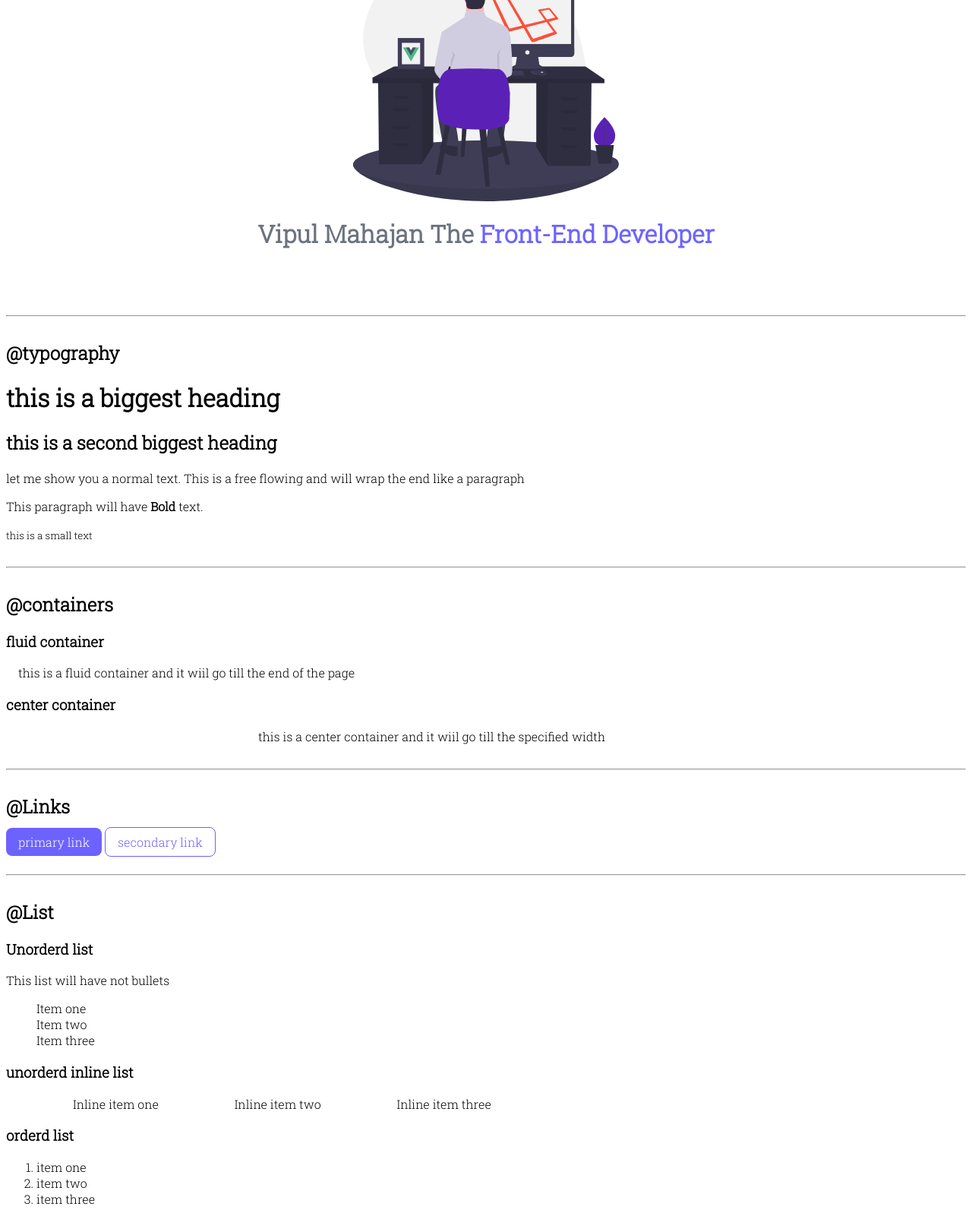
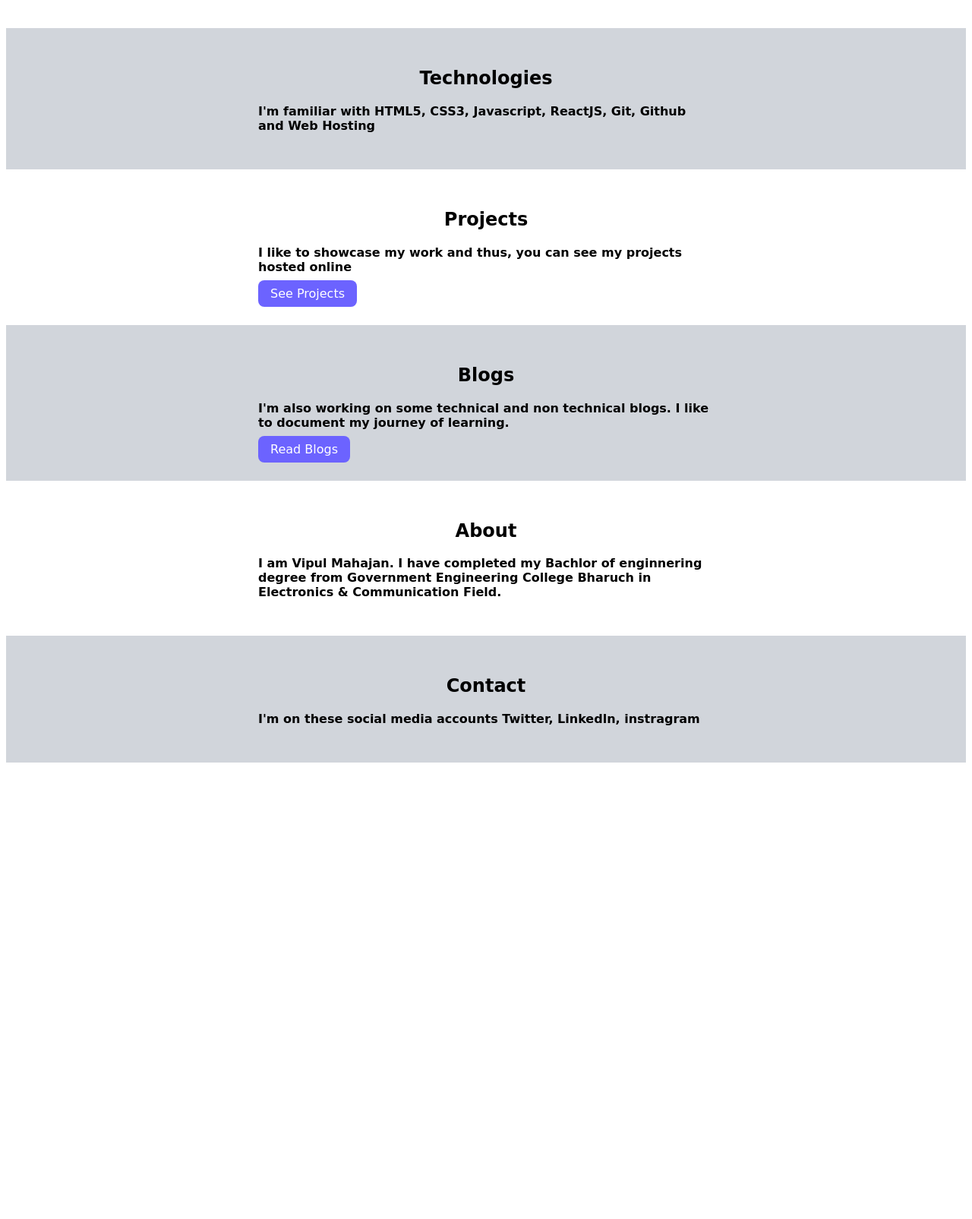
Before and after one commit to Vipulmahajan045/damy-pages, a plain HTML site: page index.html in a window 1280 px wide. Shown: the part 562-2167 px from the top of the page at 76% size. After the commit the page ends 1574 px from the top, so only its background shows below. Drawn offline with Linux system fonts and the light colour scheme.

Commit message:
new create

```diff
--- a/index.html
+++ b/index.html
@@ -1,22 +1,15 @@
 <!DOCTYPE html>
 <html lang="en">
-
 <head>
     <meta charset="UTF-8">
     <meta http-equiv="X-UA-Compatible" content="IE=edge">
     <meta name="viewport" content="width=device-width, initial-scale=1.0">
-    <title>Component Library</title>
+    <title>Document</title>
     <link rel="stylesheet" href="style.css">
 </head>
-
 <body>
-    <h1>Vipul's component library</h1>
-    <p>I want to make a library which would make all my projects look good and consistent.</p>
-
-    <hr>
-    <h2>@nav</h2>
     <nav class="navigation container">
-        <div class="nav-brand">iAmBrand</div>
+        <div class="nav-brand">IAMDEVELOPER</div>
         <ul class="list-non-bullet nav-pills">
             <li class="list-item-inline">
                 <a class="link link-active" href="/">HOME</a>
@@ -25,14 +18,18 @@
                 <a class="link" href="/">PROJECTS</a>
             </li>
             <li class="list-item-inline">
+                <a class="link" href="/">BLOGS</a>
+            </li>
+            <li class="list-item-inline">
                 <a class="link" href="/">ABOUT</a>
+            </li>
+            <li class="list-item-inline">
+                <a class="link" href="/">CONTACT US</a>
             </li>
         </ul>
     </nav>
 
-    <hr />
 
-    <h2>@header</h2>
     <header class="hero">
         <img class="hero-img" src="images/hero.svg" alt="" />
 
@@ -40,105 +37,48 @@
     </header>
 
 
-    <hr />
-
-    <h2>@typography</h2>
-    <h1>this is a biggest heading</h1>
-    <h2>this is a second biggest heading</h2>
-    <p>let me show you a normal text. This is a free flowing and will wrap the end like a paragraph</p>
-    <p>This paragraph will have <strong>Bold</strong> text.</p>
-    <small>this is a small text</small>
-
-    <hr>
-
-
-    <h2>@containers</h2>
-
-    <h3>fluid container</h3>
-    <div class="container">this is a fluid container and it wiil go till the end of the page</div>
-
-    <h3>center container</h3>
-    <div class="container container-center">this is a center container and it wiil go till the specified width</div>
-
-    <hr>
-    <h2>@Links</h2>
-    <a class="link link-primary" href="/">primary link</a>
-    <a class="link link-secondary" href="/">secondary link</a>
-
-    <hr>
-
-    <h2>@List</h2>
-    <h3>Unorderd list</h3>
-    <p>This list will have not bullets</p>
-    <ul class="list-non-bullet">
-        <li>Item one</li>
-        <li>Item two</li>
-        <li>Item three</li>
-    </ul>
-
-    <h3>unorderd inline list</h3>
-    <ul class="list-non-bullet">
-        <li class="list-item-inline">Inline item one</li>
-        <li class="list-item-inline">Inline item two</li>
-        <li class="list-item-inline">Inline item three</li>
-    </ul>
-
-    <h3>orderd list</h3>
-    <ol>
-        <li> item one</li>
-        <li>item two</li>
-        <li> item three</li>
-    </ol>
-
-    <h3> Reverse orderd list</h3>
-    <ol reversed>
-        <li>item one</li>
-        <li>item two</li>
-        <li>item three</li>
-    </ol>
-
-    <hr />
-
-    <h2>@section</h2>
+    <section class="section ow">
+        <div class="container container-center">
+            <h1>Technologies</h1>
+            <p> <strong>I'm familiar with HTML5, CSS3, Javascript, ReactJS, Git, Github and Web Hosting</strong></p>
+        </div>
+    </section>
 
     <section class="section">
         <div class="container container-center">
-            <h3>white section</h3>
-            <p>This will have white background Lorem ipsum dolor sit, amet consectetur adipisicing elit. Nihil aut fuga itaque ratione asperiores illo quisquam soluta! Laudantium natus tenetur eos ex porro sequi minima, aperiam quaerat ipsa pariatur vero placeat accusantium necessitatibus animi nostrum doloremque laborum perspiciatis totam. Reiciendis nisi neque quas voluptatibus veniam error, in, explicabo, sed beatae quia atque earum. Soluta asperiores nihil eos alias ipsam recusandae veritatis, cum quidem numquam blanditiis. Quo voluptatum in optio enim totam molestias nisi, soluta recusandae voluptate fuga aliquid? Officiis eveniet harum, accusantium mollitia vel sequi odit voluptate amet consequuntur? Labore nam tenetur quas cumque suscipit ex vitae quasi tempore eligendi!</p>
+            <h1>Projects</h1>
+            <p><strong>I like to showcase my work and thus, you can see my projects hosted online</strong></p>
+
+            <a class="link link-primary" href="/">See Projects</a>
         </div>
     </section>
 
+
     <section class="section ow">
         <div class="container container-center">
-            <h3>Off white section</h3>
-            <p>This will have off white background Lorem ipsum dolor sit amet consectetur adipisicing elit. Asperiores
-                libero temporibus, ducimus quae aut ab similique illum numquam. Architecto nulla distinctio sint quia
-                quasi nam, temporibus ducimus cumque. Magnam tempore dolorem aut corporis rem reiciendis corrupti nihil
-                autem, illum nam veritatis suscipit expedita possimus. Possimus, consectetur fugiat! Officia asperiores
-                molestias adipisci et! Suscipit labore laboriosam quae amet nam, quidem temporibus vel aperiam, veniam
-                reprehenderit fuga odit ipsam, tempore maxime tenetur sint commodi! Veritatis maxime repellat quas aut
-                suscipit blanditiis velit molestias praesentium, tempore molestiae fugiat iste hic aliquam eos deleniti
-                fuga. Explicabo ratione commodi facere quae, tempore libero fuga dignissimos!</p>
+            <h1>Blogs</h1>
+            <p> <strong>I'm also working on some technical and non technical blogs. I like to document my journey of learning.</strong></p>
+            <a class="link link-primary" href="/">Read Blogs</a>
         </div>
     </section>
-    <hr>
 
 
-    <h2>@footer</h2>
-    <footer class="footer">
-        <div class="footer-header">some small heading inside footer</div>
-        <ul class="social-links list-non-bullet">
-            <li class="list-item-inline"><a class="link" href="/">social one</a></li>
-            <li class="list-item-inline"><a class="link" href="/">social two</a> </li>
-            <li class="list-item-inline"> <a class="link" href="/">social three</a></li>
-        </ul>
-    </footer>
+    <section class="section">
+        <div class="container container-center">
+            <h1>About</h1>
+            <p><strong>I am Vipul Mahajan. I have completed my Bachlor of enginnering degree from Government Engineering College Bharuch in Electronics & Communication Field.</strong></p>
+        </div>
+    </section>
+
+
+    <section class="section ow">
+        <div class="container container-center">
+            <h1>Contact</h1>
+            <p> <strong>I'm on these social media accounts Twitter, Linkedln, instragram</strong></p>
+        </div>
+    </section>
 
 
 
-
-
-    <!-- <div style="height: 30vh;"></div> -->
 </body>
-
 </html>
--- a/style.css
+++ b/style.css
@@ -1,4 +1,5 @@
-@import url('https://fonts.googleapis.com/css2?family=Inter:wght@300&family=Roboto+Slab:wght@300&display=swap');
+@import url('https://fonts.googleapis.com/css2?family=Oswald&display=swap');
+
 
 hr {
     margin: 2rem 0rem;
@@ -11,8 +12,7 @@ hr {
 }
 
 body {
-    font-family: 'Inter', sans-serif;
-    font-family: 'Roboto Slab', serif;
+    font-family: 'Baloo Bhai 2', cursive;
 }
 
 /** container **/
@@ -52,7 +52,7 @@ body {
 
 .list-item-inline {
     display: inline;
-    padding: 0rem 3rem;
+    padding: 0rem 1rem;
 }
 
 /* navigation */
@@ -110,7 +110,7 @@ body {
 .section{
     padding: 2rem;
 }
-.section h3 {
+.section h1 {
     text-align: center;
 
 }
```
Also changed, not shown: lib/component.html (added, +144 -0 lines).
